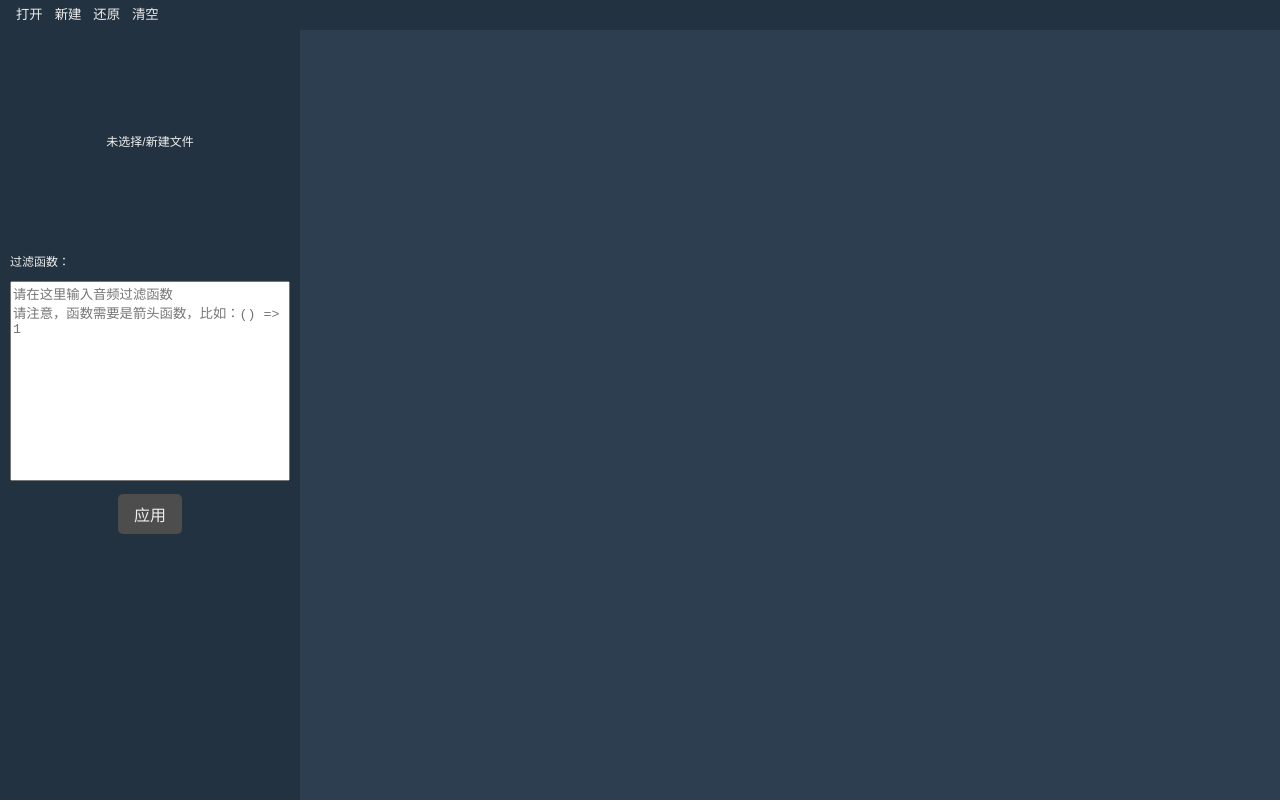
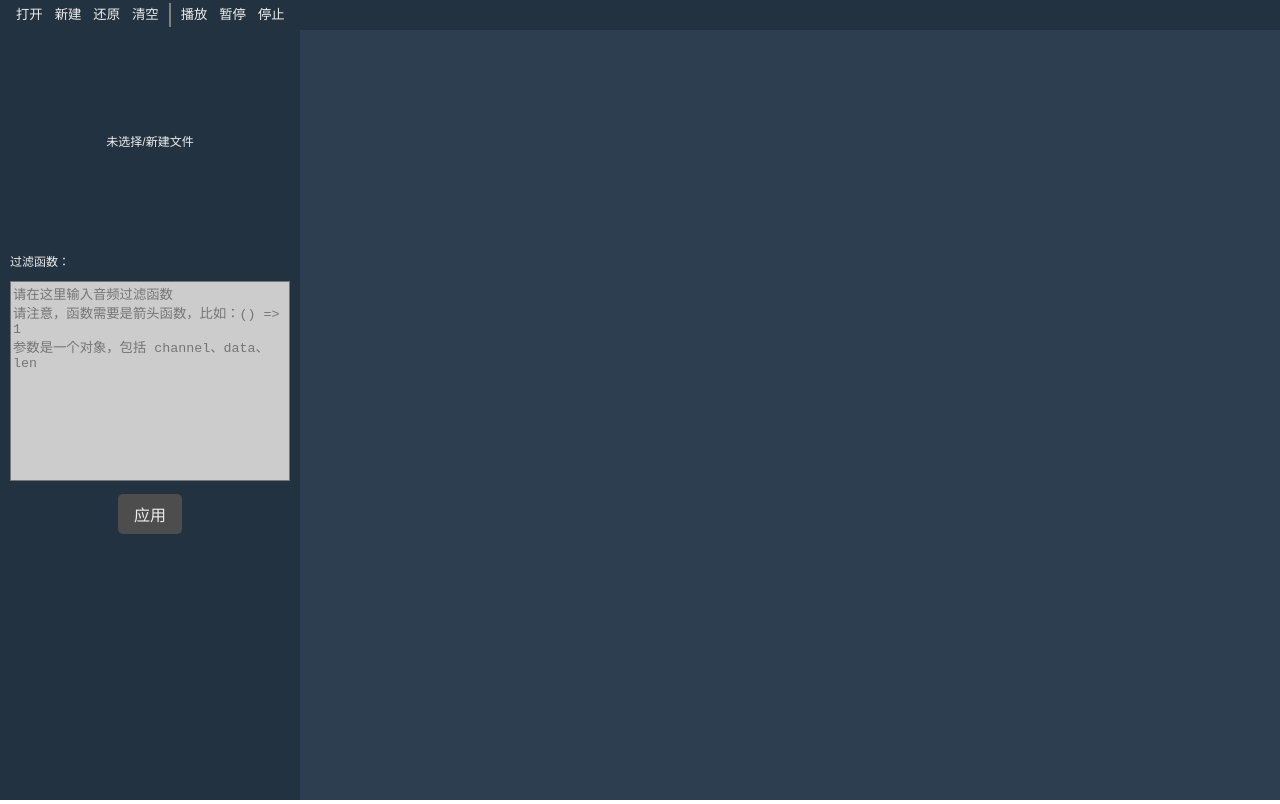
Before and after one commit to tonyzhou1890/audio-analysis, a Vue app: page / in a window 1280 px wide. Built offline with nearby package versions, Linux system fonts and the light colour scheme.

Commit message:
play .etc

```diff
--- a/src/App.vue
+++ b/src/App.vue
@@ -4,6 +4,7 @@
     <div class="toolbar-wrapper">
       <Toolbar
         :menu="menu"
+        :active="active"
         @menu-trigger="handleMenuTrigger"
       />
     </div>
@@ -11,7 +12,9 @@
       <!-- 信息面板 -->
       <div class="panel-wrapper">
         <Panel
+          ref="panel"
           :file="file"
+          :filter-function-done="filterFunctionDone"
         />
       </div>
       <!-- 波形图区 -->
@@ -31,6 +34,7 @@
 
 <script>
 import { menu } from './utils/config'
+import { noAudio } from './utils/utils'
 import Toolbar from './components/Toolbar'
 import Panel from './components/Panel'
 import Main from './components/Main'
@@ -44,20 +48,34 @@ export default {
   data() {
     return {
       menu,
-      file: {}
+      file: {},
+      active: '', // 当前激活的动作
+      stopTime: 0 // 音频停止时间
     }
   },
   methods: {
     // 处理菜单按钮事件
     handleMenuTrigger(action) {
-      console.log(action)
       switch (action) {
         case 'openFile':
           this.openFile()
           break
+        case 'clear':
+          this.clear()
+          break
+        case 'play':
+          this.play()
+          break
+        case 'pause':
+          this.pause()
+          break
+        case 'stop':
+          this.stop()
+          break
         default:
           break
       }
+      this.active = action
     },
     // 打开文件选择
     openFile() {
@@ -73,7 +91,7 @@ export default {
       fs.onload = (e) => {
         this._audioCtx.decodeAudioData(e.target.result, (buffer) => {
           this._audioData.raw = temp
-          this._audioData.rawBuffer = buffer
+          this._audioData.buffer = buffer
           this.file = {
             name: temp.name,
             type: temp.type,
@@ -95,10 +113,89 @@ export default {
             console.log('声道数只能是1或2')
           }
           this.$refs.main.draw(true)
+          // 备份原来的声音数据
+          setTimeout(this.setRawChannelData(), 0)
         }, (e) => {
           console.log(e)
         })
       }
+    },
+    // 备份原来的声音数据
+    setRawChannelData() {
+      if (this._audioData.channelData && this._audioData.channelData.length) {
+        const len = this._audioData.frameIndex.length
+        const rawChannelData = []
+        for (let channel = 0; channel < this._audioData.buffer.numberOfChannels; channel++) {
+          const temp = new Float32Array(len)
+          for (let i = 0; i < len; i++) {
+            temp[i] = this._audioData.channelData[channel][i]
+          }
+          rawChannelData[channel] = temp
+        }
+        this._audioData.rawChannelData = rawChannelData
+      }
+    },
+    // 创建音频-默认10秒
+    create() {
+      console.log('create')
+    },
+    // 清空
+    clear() {
+      this.stop()
+      Object.keys(this._audioData).map(key => delete this._audioData[key])
+      this._audioData.raw = null
+      this._audioData.channelData = []
+      this.file = {}
+      this.$refs.panel.clear()
+      this.$refs.main.clear()
+      this.setActiveAsync()
+    },
+    // 播放文件
+    play() {
+      if (noAudio()) {
+        alert('没有音频')
+        this.setActiveAsync()
+      } else {
+        // 一个 source 实例只能调用一次 start 方法，所以先断开连接，重新生成实例
+        if (this._audioData.source) {
+          this._audioData.source.disconnect()
+        }
+        this._audioData.source = this._audioCtx.createBufferSource()
+        // 连接扬声器
+        this._audioData.source.buffer = this._audioData.buffer
+        this._audioData.source.connect(this._audioCtx.destination)
+        this._audioData.source.start(0, this.stopTime || 0)
+        this._audioData.source.onended = () => {
+          this.active = ''
+        }
+      }
+    },
+    // 暂停
+    pause() {
+      if (this.active === 'play') {
+        this.stopTime = this._audioData.source.context.currentTime
+        this._audioData.source.stop()
+      } else {
+        this.setActiveAsync()
+      }
+    },
+    // 停止
+    stop() {
+      if (this.active === 'play' || this.active === 'pause') {
+        this._audioData.source.stop()
+        this._audioData.source.disconnect()
+        this.stopTime = 0
+      }
+    },
+    // 左侧面板处理完音频
+    filterFunctionDone() {
+      this.$refs.main.draw(true)
+    },
+    // 延时设置 active
+    setActiveAsync(value) {
+      setTimeout(() => {
+        this.active = value || ''
+      }, 0)
     }
   }
 }
--- a/src/components/Main.vue
+++ b/src/components/Main.vue
@@ -46,7 +46,7 @@ export default {
     // 参数：init，是否重置，比如打开文件时需要重置
     draw(init) {
       // 声道数
-      const channels = this._audioData.rawBuffer.numberOfChannels
+      const channels = this._audioData.buffer.numberOfChannels
       const chart = this.$refs.chart
       chart.width = this.width
       chart.height = this.height
@@ -294,7 +294,7 @@ export default {
     },
     // 生成通用数据
     generateCommonData() {
-      const channels = this._audioData.rawBuffer.numberOfChannels
+      const channels = this._audioData.buffer.numberOfChannels
       // 波形图半程高度
       const yBlockHeight = (this.height - this.padding * 2 - this.xAxisHeight - this.scrollHeight) / (channels === 2 ? 4 : 2)
       // y轴基点距左边距离
@@ -326,6 +326,12 @@ export default {
         xAxisWidth,
         waveArea
       }
+    },
+    // 清除
+    clear() {
+      const chart = this.$refs.chart
+      chart.width = this.width
+      chart.height = this.height
     }
   }
 }
--- a/src/components/Panel.vue
+++ b/src/components/Panel.vue
@@ -57,17 +57,22 @@
 </template>
 
 <script>
+import { noAudio } from '../utils/utils'
 export default {
   name: 'Panel',
   props: {
     file: {
       type: Object,
       default: () => ({})
+    },
+    filterFunctionDone: {
+      type: Function,
+      default: () => () => {}
     }
   },
   data() {
     return {
-      placeholder: `请在这里输入音频过滤函数\r\n请注意，函数需要是箭头函数，比如：() => 1`,
+      placeholder: `请在这里输入音频过滤函数\r\n请注意，函数需要是箭头函数，比如：() => 1\r\n参数是一个对象，包括 channel、data、len`,
       filterFunctionText: '',
       errorInfo: ''
     }
@@ -81,9 +86,26 @@ export default {
         }
         this.errorInfo = ''
         this.filterFunction = temp
+        if (noAudio()) {
+          throw new Error('没有音频')
+        } else {
+          const len = this._audioData.frameIndex.length
+          for (let channel = 0; channel < this._audioData.buffer.numberOfChannels; channel++) {
+            this.filterFunction({
+              channel,
+              data: this._audioData.channelData[channel],
+              len
+            })
+          }
+          this.filterFunctionDone()
+        }
       } catch (e) {
         this.errorInfo = e.message
       }
+    },
+    clear() {
+      this.filterFunctionText = ''
+      this.errorInfo = ''
     }
   }
 }
@@ -120,6 +142,7 @@ export default {
       width: 100%;
       height: 200px;
       resize: none;
+      background-color: #ccc;
     }
   }
   .apply {
--- a/src/components/Toolbar.vue
+++ b/src/components/Toolbar.vue
@@ -9,6 +9,7 @@
         v-for="item in group"
         :key="item.name"
         class="menu-button"
+        :class="active === item.action && item.activeHighlight ? 'highlight' : ''"
         @click="() => trigger(item.action)"
       >{{ item.name }}</button>
       <span v-if="index !== menu.length - 1" class="divided" />
@@ -23,6 +24,10 @@ export default {
     menu: {
       type: Array,
       default: () => []
+    },
+    active: {
+      type: String,
+      default: ''
     }
   },
   methods: {
@@ -65,6 +70,9 @@ export default {
         border: 0;
         outline: 0;
       }
+      &.highlight {
+        text-shadow: 0px 0px 2px #eee;
+      }
     }
     .divided {
       display: inline-block;
--- a/src/main.js
+++ b/src/main.js
@@ -9,7 +9,6 @@ Vue.prototype._audioCtx = new AudioContext()
 // 音频数据
 const audioData = {
   raw: null,
-  rawBuffer: null,
   channelData: []
 }
 window._audioData = Vue.prototype._audioData = audioData
--- a/src/utils/config.js
+++ b/src/utils/config.js
@@ -17,5 +17,21 @@ export const menu = [
       name: '清空',
       action: 'clear'
     }
+  ],
+  [
+    {
+      name: '播放',
+      action: 'play',
+      activeHighlight: true
+    },
+    {
+      name: '暂停',
+      action: 'pause',
+      activeHighlight: true
+    },
+    {
+      name: '停止',
+      action: 'stop'
+    }
   ]
 ]
--- /dev/null
+++ b/src/utils/utils.js
@@ -0,0 +1,6 @@
+/**
+ * 当前是否没有音频
+ */
+export function noAudio() {
+  return !window._audioData.raw
+}
```
